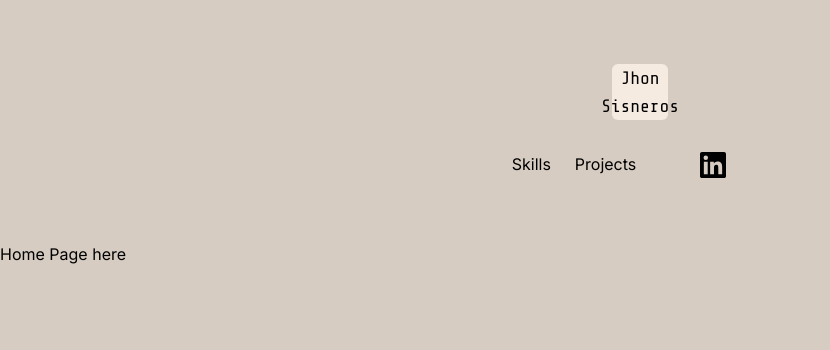
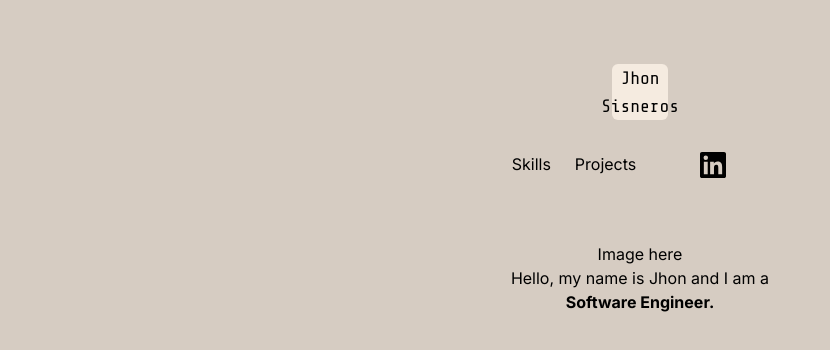
Before and after one commit to jayhons99/personal-website, a Next.js app: page / in a window 1280 px wide. Shown: the top 350 px of the page, without its empty margins (0-830 px from the left). Built offline with nearby package versions, Linux system fonts and the light colour scheme; some icons are missing.

Commit message:
safety commit

```diff
--- a/src/app/page.js
+++ b/src/app/page.js
@@ -4,7 +4,7 @@ import { motion } from "framer-motion";
 import { variants } from "./layout";
 export default function Home() {
   return (
-    <main>
+    <>
       <motion.div
         variants={variants}
         initial={"hidden"}
@@ -12,8 +12,24 @@ export default function Home() {
         exit="exit"
         transition={{ type: "linear", delay: 0.5 }}
       >
-        Home Page here
+        <main className="flex flex-col items-center">
+          <div>Image here</div>{" "}
+          <motion.div
+            initial={{
+              x: -9999,
+            }}
+            animate={{
+              x: 0,
+            }}
+            mode="wait"
+          >
+            <p className="text-center">
+              Hello, my name is Jhon and I am a <br></br>{" "}
+              <b>Software Engineer.</b>
+            </p>
+          </motion.div>
+        </main>
       </motion.div>
-    </main>
+    </>
   );
 }
```
